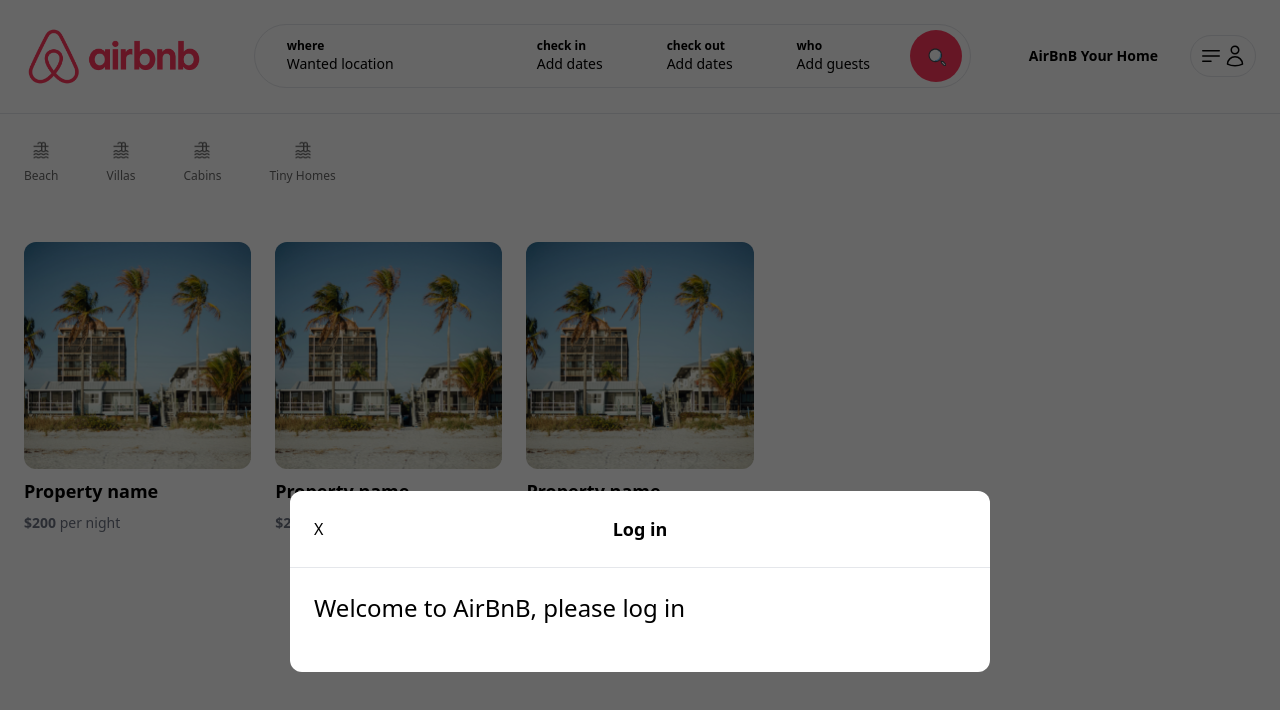
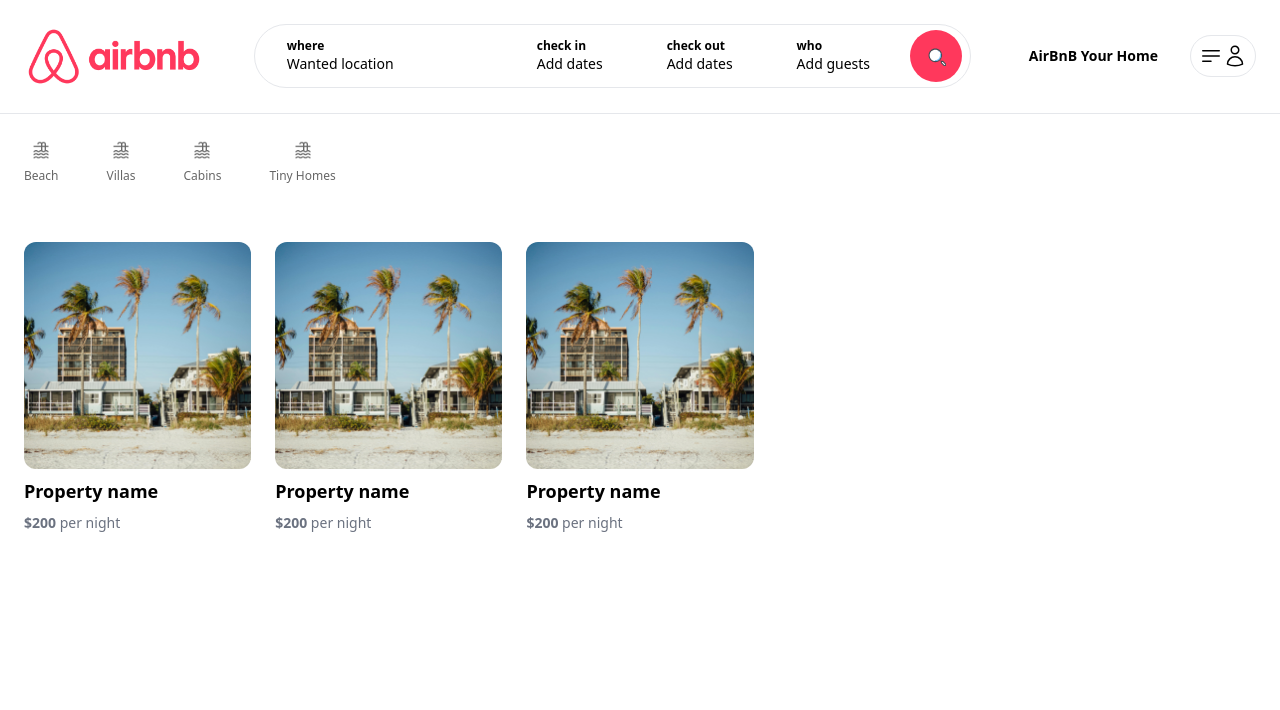
Before and after one commit to ndalo-ben/AirBnB_Clone, a Next.js app: page / in a window 1280 px wide. Shown: the top 710 px of the page. Built offline with nearby package versions, Linux system fonts and the light colour scheme.

Commit message:
implement log in modal

```diff
--- a/app/components/modals/Modal.tsx
+++ b/app/components/modals/Modal.tsx
@@ -5,9 +5,10 @@ import { useCallback, useEffect, useState } from "react";
 
 interface ModalProps {
     label: string;
+    close: () => void;
     content: React.ReactElement;
     isOpen: boolean;
-    close: () => void;
+
 }
 
 const Modal: React.FC<ModalProps> = ({
@@ -31,6 +32,10 @@ const Modal: React.FC<ModalProps> = ({
         }, 300)
     }, [close])
 
+    if (!isOpen) {
+        return null;
+    }
+
 
     return (
         <div className="flex items-center justify-center fixed inset-0 z-50 bg-black/60">
@@ -38,8 +43,12 @@ const Modal: React.FC<ModalProps> = ({
                 <div className={`translate duration-500 h-full ${showModal ? 'translate-y-0 opacity-100' : 'translate-y-full opacity-10'}  opacity-100`}>
                     <div className="w-full h-auto rounded-xl relative flex flex-col bg-white">
                         <header className="flex items-center p-6 rounded-t justify-center relative border-b">
-                        <div className="p-3 absolute left-3 hover:bg-gray-300 rounded-full cursor-pointer">
-                           X {/* add close icon svg  */}
+                            <div
+                                onClick={handleClose}
+                                className="p-3 absolute left-3 hover:bg-gray-300 rounded-full cursor-pointer">
+                                <svg xmlns="http://www.w3.org/2000/svg" x="0px" y="0px" width="20" height="25" viewBox="0 0 30 30">
+                                    <path d="M 7 4 C 6.744125 4 6.4879687 4.0974687 6.2929688 4.2929688 L 4.2929688 6.2929688 C 3.9019687 6.6839688 3.9019687 7.3170313 4.2929688 7.7070312 L 11.585938 15 L 4.2929688 22.292969 C 3.9019687 22.683969 3.9019687 23.317031 4.2929688 23.707031 L 6.2929688 25.707031 C 6.6839688 26.098031 7.3170313 26.098031 7.7070312 25.707031 L 15 18.414062 L 22.292969 25.707031 C 22.682969 26.098031 23.317031 26.098031 23.707031 25.707031 L 25.707031 23.707031 C 26.098031 23.316031 26.098031 22.682969 25.707031 22.292969 L 18.414062 15 L 25.707031 7.7070312 C 26.098031 7.3170312 26.098031 6.6829688 25.707031 6.2929688 L 23.707031 4.2929688 C 23.316031 3.9019687 22.682969 3.9019687 22.292969 4.2929688 L 15 11.585938 L 7.7070312 4.2929688 C 7.5115312 4.0974687 7.255875 4 7 4 z"></path>
+                                </svg>
                             </div>
 
                             <h2 className="text-lg font-bold">{label}</h2>
--- a/app/components/navbar/UserNav.tsx
+++ b/app/components/navbar/UserNav.tsx
@@ -2,10 +2,13 @@
 
 import { useState } from "react";
 import MenuLink from "./MenuLink";
+import useLoginModal from "@/app/hooks/useLoginModal";
 
 
 const UserNav = () => {
     const [isOpen, setIsOpen] = useState(false);
+    const loginModal = useLoginModal();
+
     return (
         <div className="p-2 relative inline-block border rounded-full">
             <button
@@ -24,7 +27,11 @@ const UserNav = () => {
                 isOpen && (
                     <div className="w-[220px] absolute top-[60px] right-0 bg-white border rounded-xl shadow-md">
                         <MenuLink
-                            onClick={() => console.log('clicked')}
+                            onClick={() => {
+                                console.log('clicked')
+                                loginModal.open()
+                            }
+                            }
                             label="sign in" />
                         <MenuLink
                             onClick={() => console.log('clicked')}
--- a/app/hooks/useLoginModal.ts
+++ b/app/hooks/useLoginModal.ts
@@ -13,4 +13,4 @@ const useLoginModal = create<LoginModalStore>((set) => ({
     close: () => set({ isOpen: false })
 }));
 
-export default useLoginModal
+export default useLoginModal;
```
Lines whose indentation alone changed are shown as unchanged.
